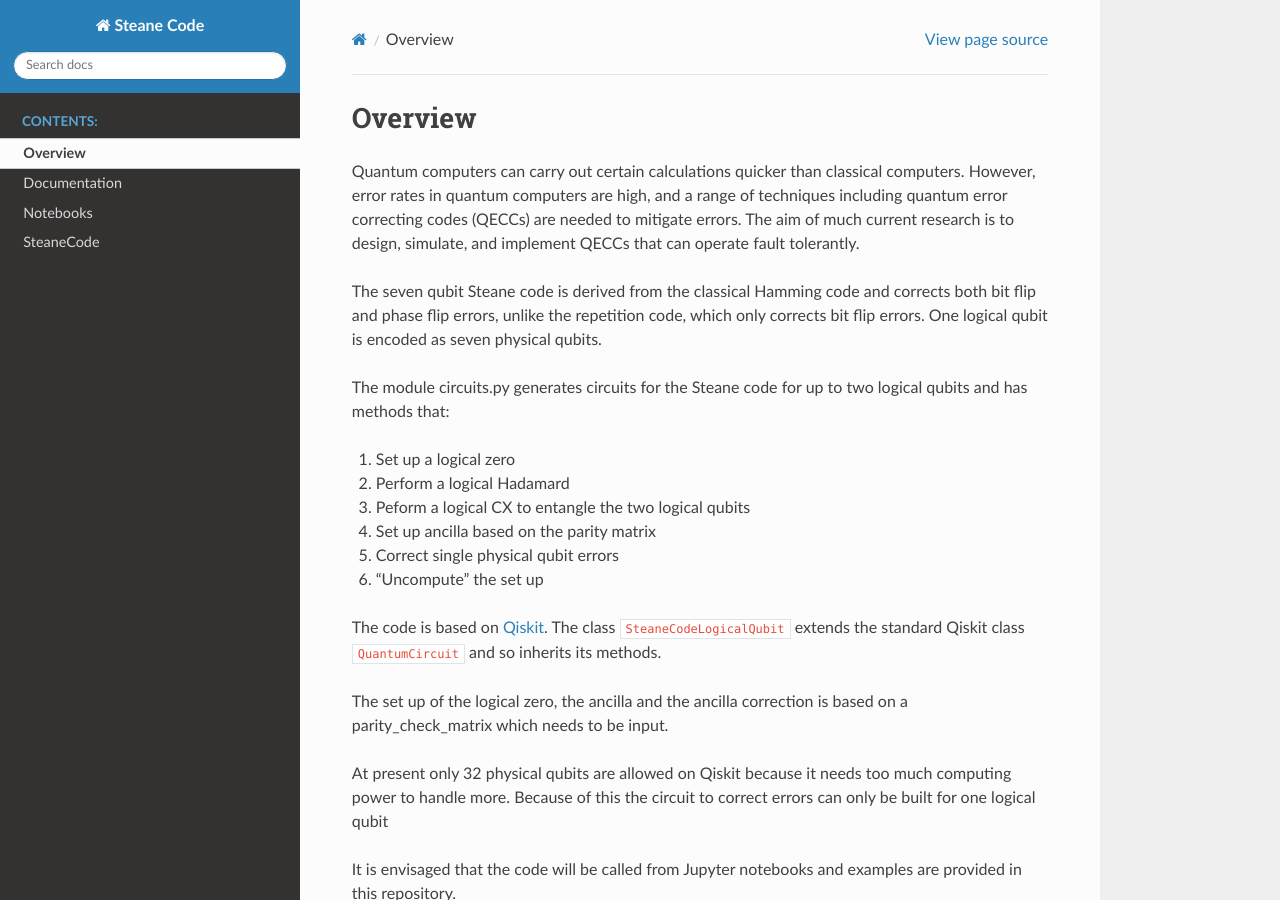
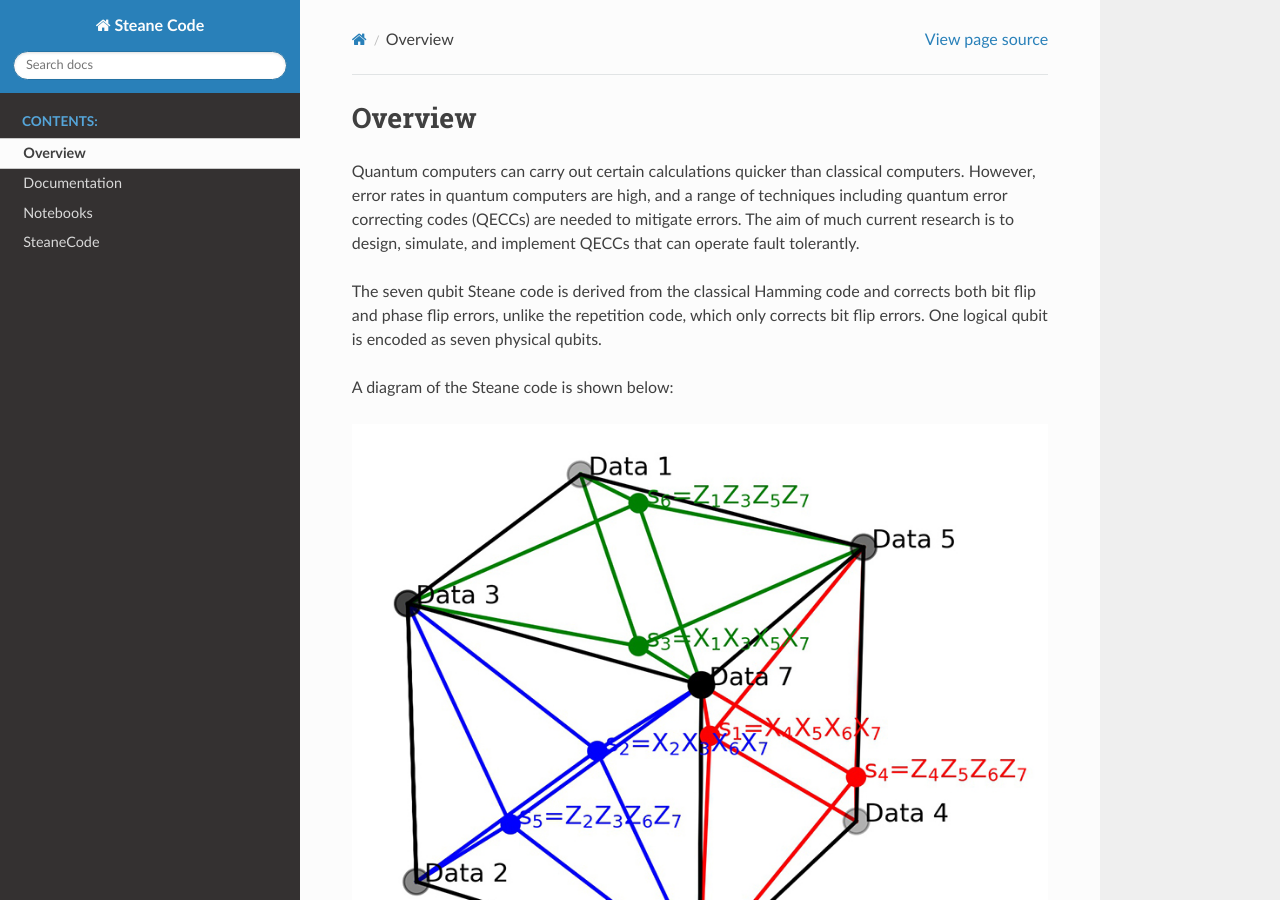
Before and after one commit to goldsmdn/SteaneCode, a Sphinx documentation site: the page built from docs/overview.rst, in a window 1280 px wide and 900 px high. Built offline with Sphinx 7.4.7 and the Read the Docs theme 2.0.0, drawn with Linux system fonts in a browser that asks for light colours; pages that are not in the unit, such as notebooks, are missing from menus.

Commit message:
#11 Add diagram of the Steane code

```diff
--- a/docs/overview.rst
+++ b/docs/overview.rst
@@ -8,6 +8,12 @@ The aim of much current research is to design, simulate, and implement QECCs tha
 
 The seven qubit Steane code is derived from the classical Hamming code and corrects both bit flip and phase flip errors,
 unlike the repetition code, which only corrects bit flip errors.  One logical qubit is encoded as seven physical qubits.
+
+A diagram of the Steane code is shown below:
+
+.. image:: Python_Steane_code.jpg
+  :width: 800
+  :alt: Steane code
 
 The module circuits.py generates circuits for the Steane code for up to two logical qubits and has methods that:
 
```
Also changed, not shown: docs/Python_Steane_code.jpg (added).
